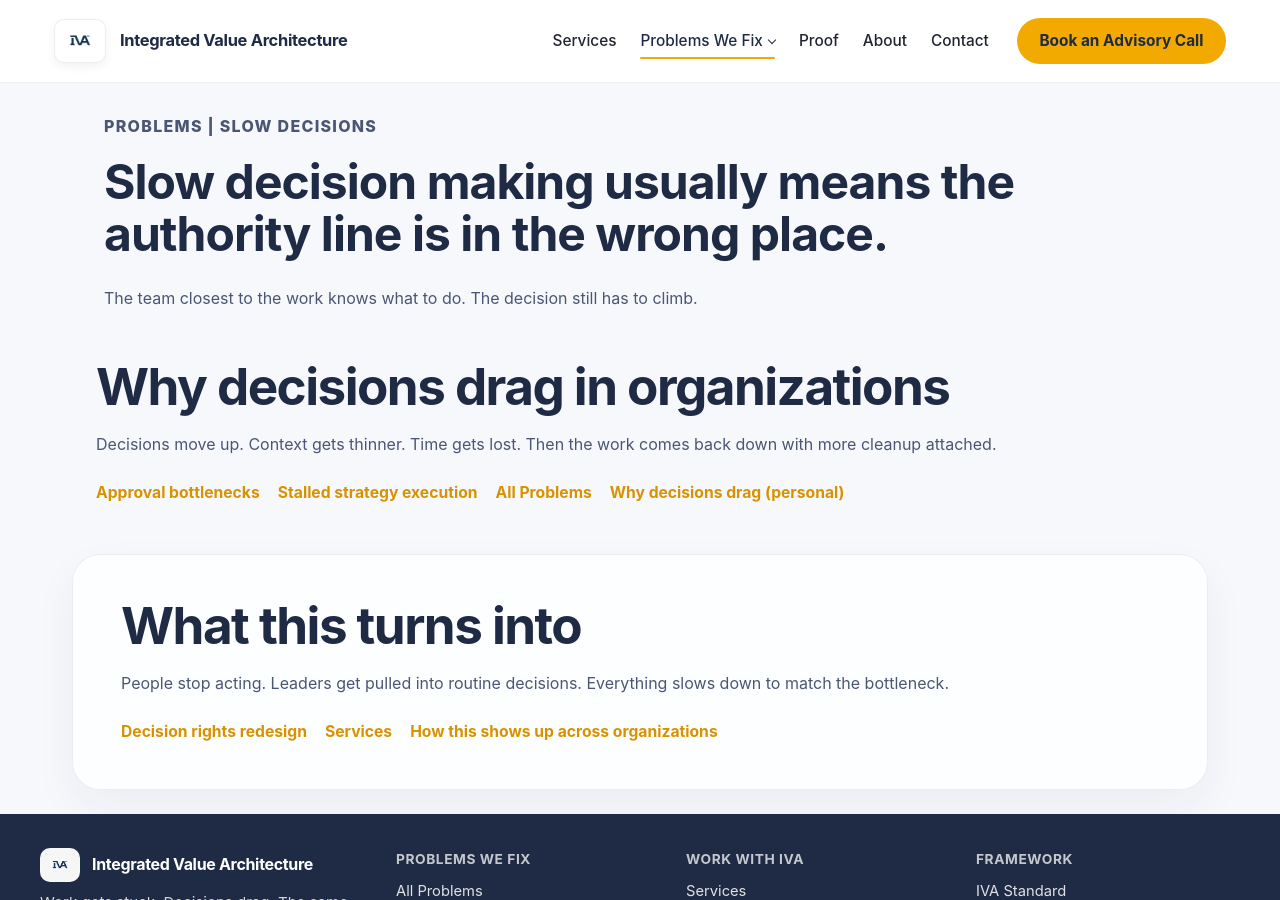
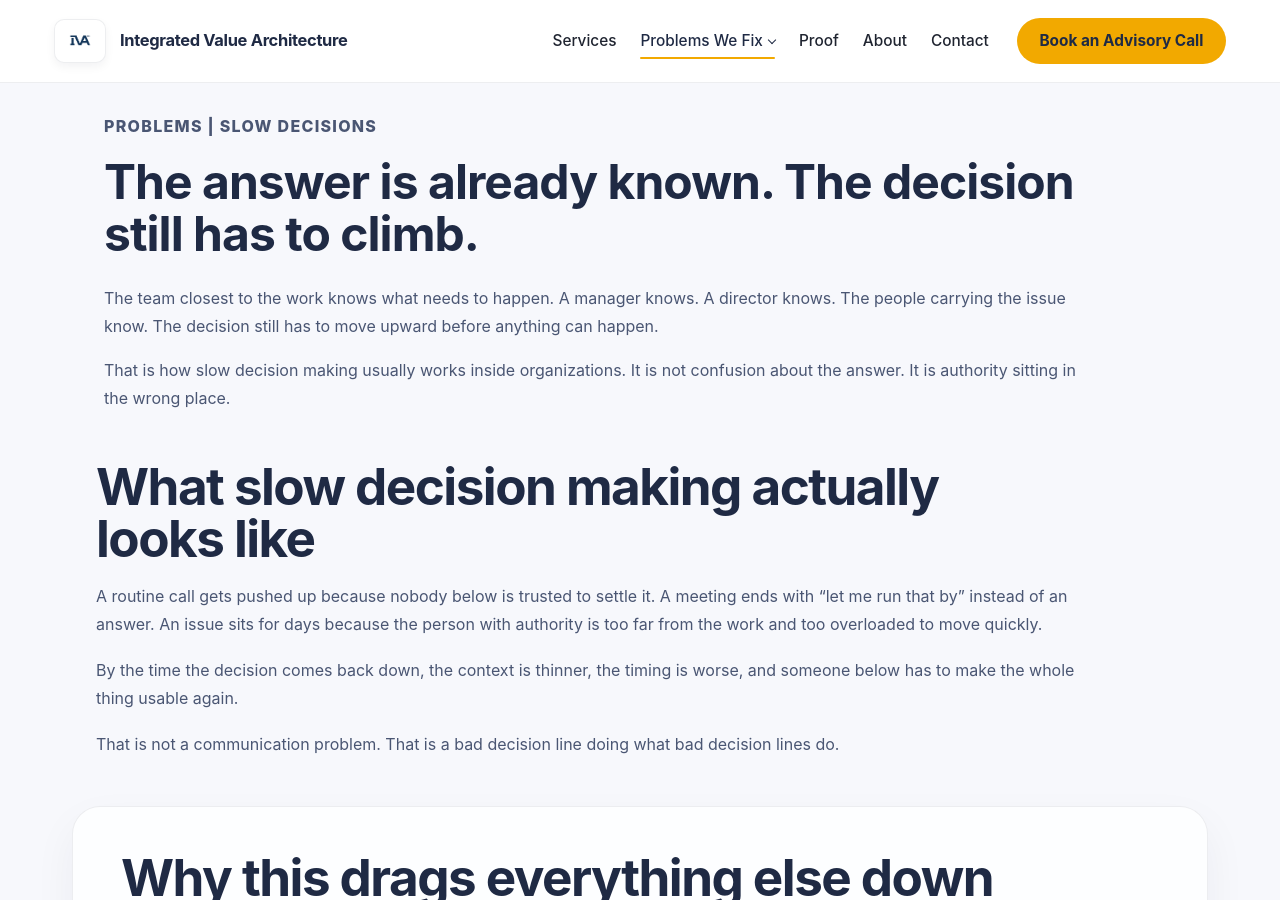
Before and after one commit to efost7873/integratedvaluearchitecture.com, a Jekyll site: the page built from slow-decisions-decision-rights.html, in a window 1280 px wide and 900 px high. Built offline with Jekyll 4.4.1, drawn with Linux system fonts in a browser that asks for light colours; some of the changed text lies outside the part shown.

Commit message:
Update slow-decisions-decision-rights.html

```diff
--- a/slow-decisions-decision-rights.html
+++ b/slow-decisions-decision-rights.html
@@ -1,53 +1,151 @@
 ---
 layout: default
 title: Slow Decision Making in Organizations | Decision Rights Problems | IVA
-description: Slow decision making happens when decision authority sits in the wrong place. Learn why decisions drag even when the answer is already clear.
+description: Slow decision making happens when decision authority sits in the wrong place. See why decisions drag even when the answer is already clear and how bad decision rights slow organizations down.
 permalink: /slow-decisions-decision-rights/
 ---
 
 <section class="page-header">
   <div class="container narrow">
     <p class="eyebrow">Problems | Slow Decisions</p>
-    <h1>Slow decision making usually means the authority line is in the wrong place.</h1>
+    <h1>The answer is already known. The decision still has to climb.</h1>
 
     <p>
-      The team closest to the work knows what to do.
-      The decision still has to climb.
+      The team closest to the work knows what needs to happen.
+      A manager knows. A director knows. The people carrying the issue know.
+      The decision still has to move upward before anything can happen.
+    </p>
+
+    <p>
+      That is how slow decision making usually works inside organizations.
+      It is not confusion about the answer. It is authority sitting in the wrong place.
     </p>
   </div>
 </section>
 
 <section class="section">
   <div class="container narrow">
-    <h2>Why decisions drag in organizations</h2>
+    <h2>What slow decision making actually looks like</h2>
 
     <p>
-      Decisions move up. Context gets thinner. Time gets lost.
-      Then the work comes back down with more cleanup attached.
+      A routine call gets pushed up because nobody below is trusted to settle it.
+      A meeting ends with “let me run that by” instead of an answer.
+      An issue sits for days because the person with authority is too far from the work and too overloaded to move quickly.
+    </p>
+
+    <p>
+      By the time the decision comes back down, the context is thinner, the timing is worse, and someone below has to make the whole thing usable again.
+    </p>
+
+    <p>
+      That is not a communication problem.
+      That is a bad decision line doing what bad decision lines do.
+    </p>
+  </div>
+</section>
+
+<section class="section alt">
+  <div class="container narrow">
+    <h2>Why this drags everything else down with it</h2>
+
+    <p>
+      People stop acting when they could.
+      They wait for cover. They hold work. They build extra time into basic tasks because they already know the call is going to climb.
+    </p>
+
+    <p>
+      Leaders get pulled into routine decisions they should not be carrying.
+      Staff start sounding hesitant when what they really are is trained.
+      They have learned exactly how far they are allowed to go before the structure reaches back down and corrects them.
+    </p>
+
+    <p>
+      Then somebody says the organization needs more alignment, which is a nice way to avoid saying the decision path is a mess.
+    </p>
+  </div>
+</section>
+
+<section class="section">
+  <div class="container narrow">
+    <h2>Where decision rights problems usually start</h2>
+
+    <p>
+      Sometimes authority stayed too high as the organization grew.
+      Sometimes leaders kept holding too many calls because that felt safer.
+      Sometimes titles looked clear on paper but nobody ever cleaned up who could actually decide what in real life.
+    </p>
+
+    <p>
+      In every version, the result is about the same.
+      The work stays with the people below. The decision keeps climbing away from them.
     </p>
 
     <div class="inline-links">
-      <a href="/approval-bottlenecks/">Approval bottlenecks</a>
-      <a href="/stalled-strategy-execution/">Stalled strategy execution</a>
-      <a href="/problems/">All Problems</a>
-      <a href="https://evanmichealfoster.com/slow-decisions-decision-rights/">Why decisions drag (personal)</a>
+      <a href="/approval-bottlenecks/">Approval bottlenecks in organizations</a>
+      <a href="/unclear-roles-duplicate-work/">Unclear roles and duplicate work</a>
+      <a href="/stalled-strategy-execution/">Why strategy execution fails</a>
     </div>
   </div>
 </section>
 
 <section class="section alt">
   <div class="container narrow">
-    <h2>What this turns into</h2>
+    <h2>This is where slow decisions and approval bottlenecks overlap</h2>
 
     <p>
-      People stop acting. Leaders get pulled into routine decisions.
-      Everything slows down to match the bottleneck.
+      A lot of approval delays are really decision problems wearing process language.
+      A request sits in review because the reviewer is not just checking it. They are the real decision point.
+    </p>
+
+    <p>
+      That is why these two pages belong next to each other.
+      What looks like a sluggish approval path is often an authority problem with better manners.
+    </p>
+
+    <p>
+      If everything important still has to be blessed by one overloaded lane, the organization does not just have a workflow issue.
+      It has a decision-rights issue.
+    </p>
+  </div>
+</section>
+
+<section class="section">
+  <div class="container narrow">
+    <h2>How this shows up in strategy work</h2>
+
+    <p>
+      This is one of the fastest ways a good plan dies.
+      The work leaves the retreat with energy, hits the same old decision path, and slows to a crawl.
+    </p>
+
+    <p>
+      Then people talk about execution like it is a separate mystery.
+      It usually is not.
+      The plan just ran into the same authority problem that was already there.
     </p>
 
     <div class="inline-links">
-      <a href="/decision-rights-redesign/">Decision rights redesign</a>
-      <a href="/services/">Services</a>
-      <a href="https://evanmichealfoster.com/problems/">How this shows up across organizations</a>
+      <a href="/decision-rights-redesign/">Decision Rights Redesign</a>
+      <a href="/problems/">All problems</a>
+      <a href="https://evanmichealfoster.com/slow-decisions-decision-rights/">Why decisions drag when the answer is already obvious (personal)</a>
     </div>
   </div>
 </section>
+
+<section class="section final-cta">
+  <div class="container narrow">
+    <h2>If routine decisions still have to climb, that is enough to start.</h2>
+
+    <p>
+      One live example is enough.
+      A decision everyone understands that still sits too high.
+      A meeting that ends without a call getting made.
+      A routine issue that keeps waiting on the same overloaded person.
+    </p>
+
+    <div class="cta-block">
+      <a class="button primary" href="/book-advisory-call/">Start with an Advisory Call</a>
+      <a class="button secondary" href="/contact/">Contact</a>
+    </div>
+  </div>
+</section>
```
